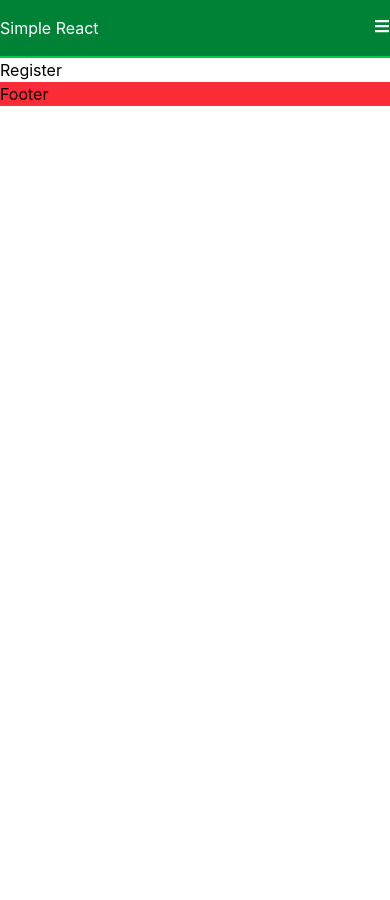
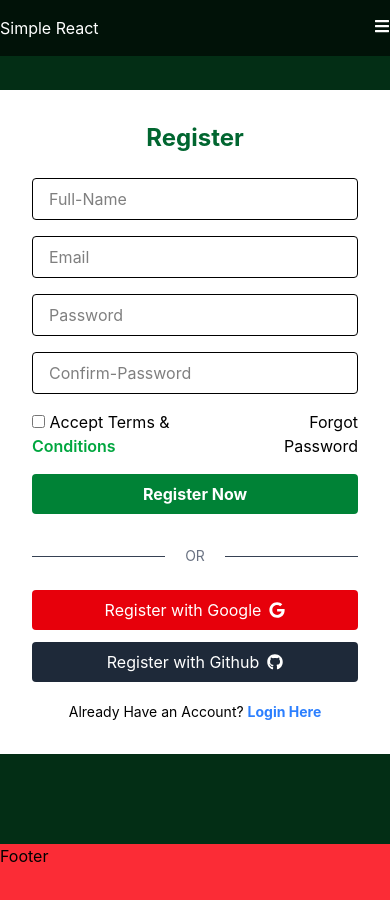
Before and after one commit to smsohelrana420/reactproject2, a React (Vite) app: page /register in a window 390 px wide. Shown: the top 900 px of the page. Before the commit the page ends 844 px from the top, so only its background shows below. Built offline with nearby package versions, Linux system fonts and the light colour scheme.

Commit message:
create login & register done

```diff
--- a/src/components/auth/Login.jsx
+++ b/src/components/auth/Login.jsx
@@ -1,18 +1,19 @@
 import React from 'react'
 import { Link } from 'react-router-dom';
-
+import { FaGoogle } from "react-icons/fa";
+import { FaGithub } from "react-icons/fa";
 const Login = () => {
   return (
-    <div className="flex items-center justify-center h-[80vh] bg-green-950">
-      <div className="text-white bg-white p-8 max-w-sm">
+    <div className="flex items-center justify-center h-[115vh] bg-green-950 pt-10">
+      <div className=" bg-white p-8 max-w-sm">
         <h2 className="text-green-800 font-bold text-center text-2xl mb-6">
           Login
         </h2>
-        <form className="space-y-4 bg-slate-500">
+        <form className="space-y-4 ">
           <input
             type="email"
             placeholder="Email"
-            className="w-full border px-4 py-2"
+            className="w-full border px-4 py-2 rounded focus:outline-none focus:ring-2 focus:ring-green-500"
             name=""
             id=""
           />
@@ -20,28 +21,45 @@ const Login = () => {
           <input
             type="password"
             placeholder="Password"
-            className="w-full border px-4 py-2 rounded"
+            className="w-full border px-4 py-2 rounded focus:outline-none focus:ring-2 focus:ring-green-500"
             name=""
             id=""
           />
+
+          <p className="text-right hover:text-green-400 cursor-pointer hover:underline">
+            Forgot Password
+          </p>
           <button
             type="submit"
-            className="w-full bg-green-700 hover:bg-green-800 cursor-pointer py-2"
+            className="w-full text-white bg-green-700 hover:bg-green-800 cursor-pointer py-2 rounded font-bold mb-2"
           >
             Login
           </button>
         </form>
-        <div className="flex flex-col space-y-3 mt-3">
-          <button className="bg-red-600 py-2 rounded hover:bg-red-700 cursor-pointer">
-            Login with Google
+
+        {/* Divider Here */}
+        <div className="flex items-center my-6">
+          <div className="flex-grow h-px bg-gray-700 "></div>
+          <span className="mx-5 text-gray-500 text-sm">OR</span>
+          <div className="flex-grow h-px bg-gray-700 "></div>
+        </div>
+        <div className="flex flex-col space-y-3 text-white mt-6">
+          <button className="bg-red-600 flex items-center justify-center  py-2 rounded hover:bg-red-700 cursor-pointer">
+            Login with Google <FaGoogle className="ml-2" />
           </button>
-          <button className="bg-gray-800 py-2 rounded hover:bg-gray-900 cursor-pointer">
-            Login with Github
+          <button className="bg-gray-800 py-2 rounded hover:bg-gray-900 cursor-pointer flex items-center justify-center">
+            Login with Github <FaGithub className="ml-2" />
           </button>
         </div>
-        <div className="text-blue-500">
-          <p className="underline mt-2">
-            Don't have an account? <Link to={"/register"}>Register Here</Link>
+        <div className=" text-center text-sm">
+          <p className=" mt-5">
+            Don't have an account?{" "}
+            <Link
+              to={"/register"}
+              className="hover:underline font-bold text-blue-500"
+            >
+              Register Here
+            </Link>
           </p>
         </div>
       </div>
--- a/src/components/auth/Register.jsx
+++ b/src/components/auth/Register.jsx
@@ -1,9 +1,105 @@
 import React from 'react'
+import { Link } from 'react-router-dom';
+import { FaGoogle, FaEye, FaGithub, FaEyeSlash } from "react-icons/fa";
 
 const Register = () => {
   return (
-    <div>Register</div>
-  )
+    <div className="flex items-center justify-center h-[100vh] sm:h-[140vh] bg-green-950">
+      <div className=" bg-white p-8 max-w-lg">
+        <h2 className="text-green-800 font-bold text-center text-2xl mb-6">
+          Register
+        </h2>
+        <form className="space-y-4 ">
+          <input
+            type="text"
+            placeholder="Full-Name"
+            className="w-full border px-4 py-2 rounded focus:outline-none focus:ring-2 focus:ring-green-500"
+            name=""
+            id=""
+            required
+          />
+          <input
+            type="email"
+            placeholder="Email"
+            className="w-full border px-4 py-2 rounded focus:outline-none focus:ring-2 focus:ring-green-500"
+            name=""
+            id=""
+            required
+          />
+
+          {/* Only Password */}
+
+          <input
+            type="password"
+            placeholder="Password"
+            className="w-full border px-4 py-2 rounded focus:outline-none focus:ring-2 focus:ring-green-500"
+            name=""
+            id=""
+            required
+          />
+
+          {/* Confirm Password */}
+
+          <input
+            type="password"
+            placeholder="Confirm-Password"
+            className="w-full border px-4 py-2 rounded focus:outline-none focus:ring-2 focus:ring-green-500"
+            name=""
+            id=""
+            required
+          />
+
+          <div className="flex items-center justify-between">
+            <p>
+              <input type="checkbox" name="" id="checkBox" required />
+              <label htmlFor="checkBox">
+                {" "}
+                Accept Terms &{" "}
+                <Link className="text-green-600 font-semibold hover:underline">
+                  Conditions
+                </Link>
+              </label>
+            </p>
+            <p className="text-right hover:text-green-400 cursor-pointer hover:underline">
+              Forgot Password
+            </p>
+          </div>
+          <button
+            type="submit"
+            className="w-full text-white bg-green-700 hover:bg-green-800 cursor-pointer py-2 rounded font-bold mb-2"
+          >
+            Register Now
+          </button>
+        </form>
+
+        {/* Divider Here */}
+        <div className="flex items-center my-6">
+          <div className="flex-grow h-px bg-gray-700 "></div>
+          <span className="mx-5 text-gray-500 text-sm">OR</span>
+          <div className="flex-grow h-px bg-gray-700 "></div>
+        </div>
+        <div className="flex flex-col space-y-3 text-white mt-6">
+          <button className="bg-red-600 py-2 rounded hover:bg-red-700 cursor-pointer flex items-center justify-center">
+            Register with Google <FaGoogle className='ml-2'/>
+          </button>
+          <button className="bg-gray-800 py-2 rounded hover:bg-gray-900 cursor-pointer flex items-center justify-center">
+            Register with Github <FaGithub className='ml-2'/>
+          </button>
+        </div>
+        <div className=" text-center text-sm">
+          <p className=" mt-5">
+            Already Have an Account?{" "}
+            <Link
+              to={"/login"}
+              className="hover:underline font-bold text-blue-500"
+            >
+              Login Here
+            </Link>
+          </p>
+        </div>
+      </div>
+    </div>
+  );
 }
 
 export default Register
--- a/src/components/pages/Hero.jsx
+++ b/src/components/pages/Hero.jsx
@@ -2,7 +2,7 @@ import React from 'react'
 import herobg from "../../assets/hero-bg.jpg"
 const Hero = () => {
   return (
-    <div style={{backgroundImage:`url(${herobg})`}} className='flex flex-col items-center text-white h-[90vh] bg-no-repeat bg-cover bg-center justify-center px-4 text-center'>
+    <div style={{backgroundImage:`url(${herobg})`}} className='flex flex-col items-center text-white h-[100vh] bg-no-repeat bg-cover bg-center justify-center px-4 text-center'>
         <h2 className='text-4xl md:text-8xl mb-6 font-bold'>Welcome to My Website</h2>
         <p className='text-lg md:text-xl mb-4'>Your Journey Start Here</p>
         <button className='bg-white text-indigo-700 px-6 py-2 rounded-md font-medium hover:bg-gray-200 cursor-pointer'>Purchase Products</button>
--- a/src/components/shared/Footer.jsx
+++ b/src/components/shared/Footer.jsx
@@ -2,7 +2,7 @@ import React from 'react'
 
 const Footer = () => {
   return (
-    <div className=' bg-red-500'>Footer</div>
+    <div className=' bg-red-500 h-[100vh]'>Footer</div>
   )
 }
 
--- a/src/components/shared/Navbar.jsx
+++ b/src/components/shared/Navbar.jsx
@@ -23,7 +23,7 @@ const Navbar = () => {
   }
 
   return (
-    <nav className="bg-green-700 border-b-2 border-green-500 text-white py-4 md:py-8 sticky top-0 z-10">
+    <nav className="bg-black/60 text-white py-4 md:py-8 fixed w-full top-0 ">
       <div className="container flex justify-between items-center">
         <h3>Simple React</h3>
         {/* Mobile Menu Button  */}
@@ -92,7 +92,7 @@ const Navbar = () => {
         {/* Mobile Menu Collapsed */}
 
         <div
-          className={`md:hidden  w-full absolute bg-green-600 top-full left-0 ${isOpen ? "block" : "hidden"}`}
+          className={`md:hidden  w-full absolute bg-green-950 top-full left-0 ${isOpen ? "block" : "hidden"}`}
         >
           <ul className="flex flex-col items-center py-2 space-y-2">
             <li>Home</li>
```
